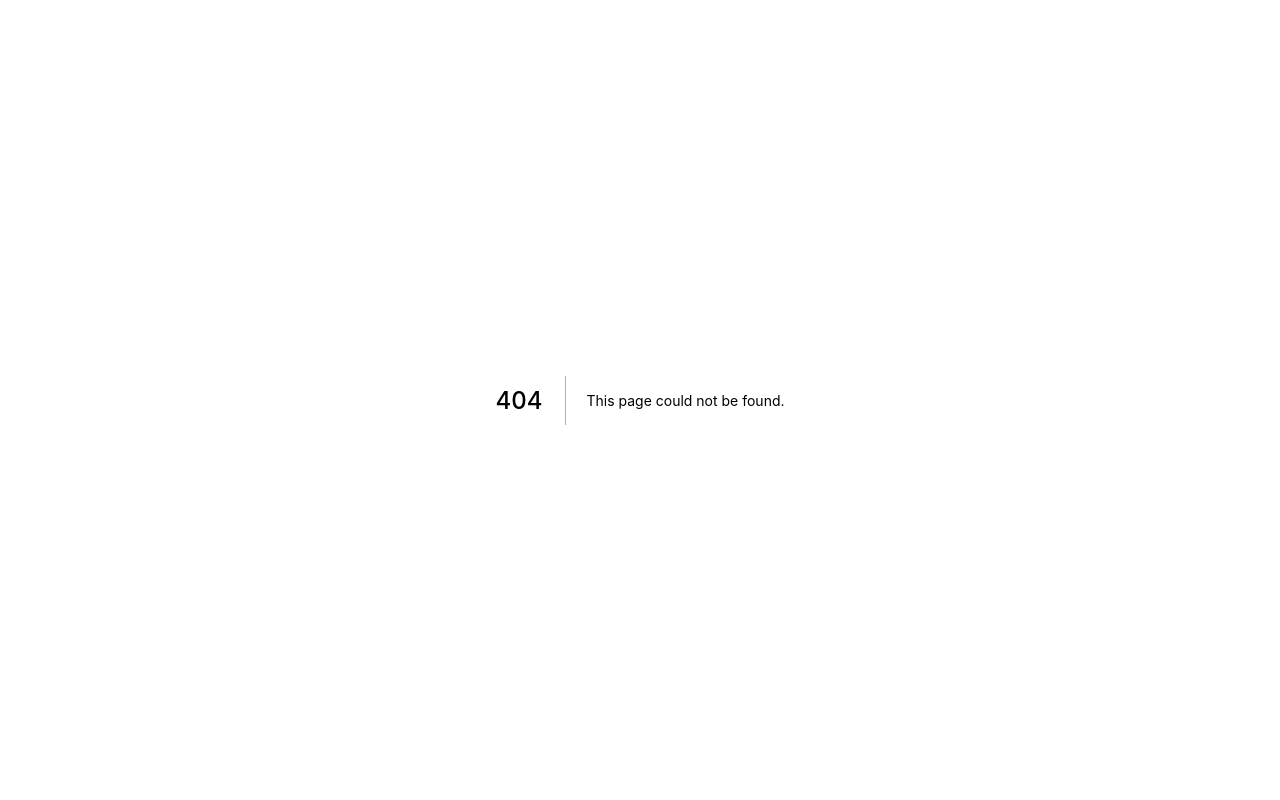
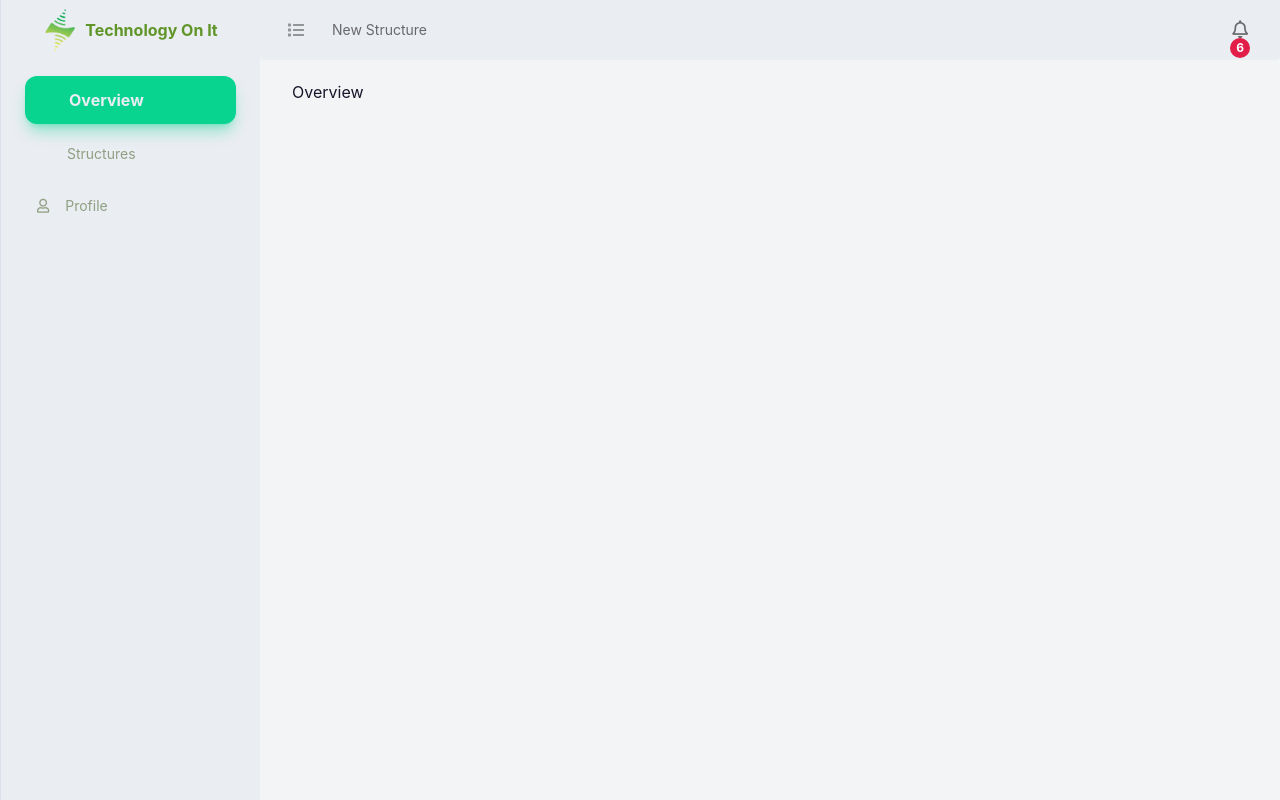
Before and after one commit to mahv7272/techonit-desk-ui, a Next.js app in the folder techonit-desk/: page /manage in a window 1280 px wide. Before the commit this address had no page. Built offline with nearby package versions, Linux system fonts and the light colour scheme.

Commit message:
🌱 Add overview page.

```diff
--- /dev/null
+++ b/techonit-desk/pages/manage/index.js
@@ -0,0 +1,13 @@
+import Image from 'next/image'
+import Link from 'next/link'
+
+export default function Index() {
+    return (
+        <>
+            Overview
+        </>
+    )
+}
+
+Index.layout = 'manage';
+Index.title = 'Overview';
```
Also changed, not shown: 1 other file (tests, documents, lock files or other folders).
